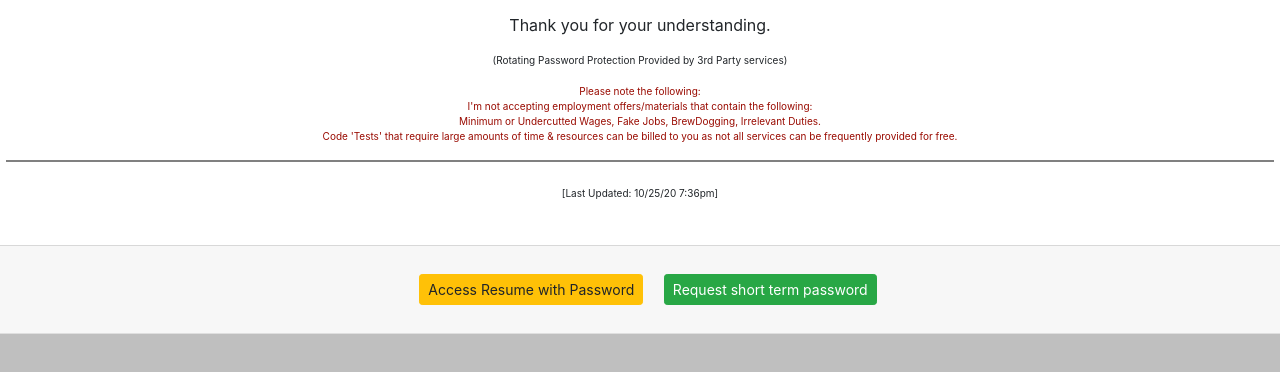
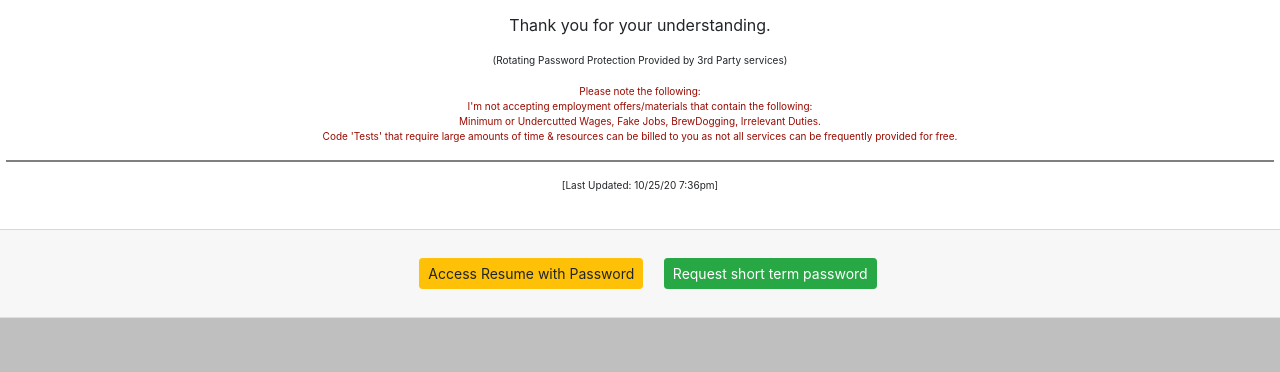
Before and after one commit to MisterJEFFREY/MisterJEFFREY.github.io, a website: page resume_items/resume_subpage.html in a window 1280 px wide. Shown: the part 226-598 px from the top of the page. Drawn offline with Linux system fonts and the light colour scheme.

```diff
--- a/resume_items/resume_subpage.html
+++ b/resume_items/resume_subpage.html
@@ -44,7 +44,7 @@
 
 			<!--TimeStamp-->
 			<hr style="border: 1px solid grey;">
-			<p class="mt-2 p-2 text-center" style="font-size:10px;">
+			<p class="mt-2 text-center" style="font-size:10px;">
 			[Last Updated: 10/25/20 7:36pm]
 			</p>
 			<!--End TimeStamp-->
```
